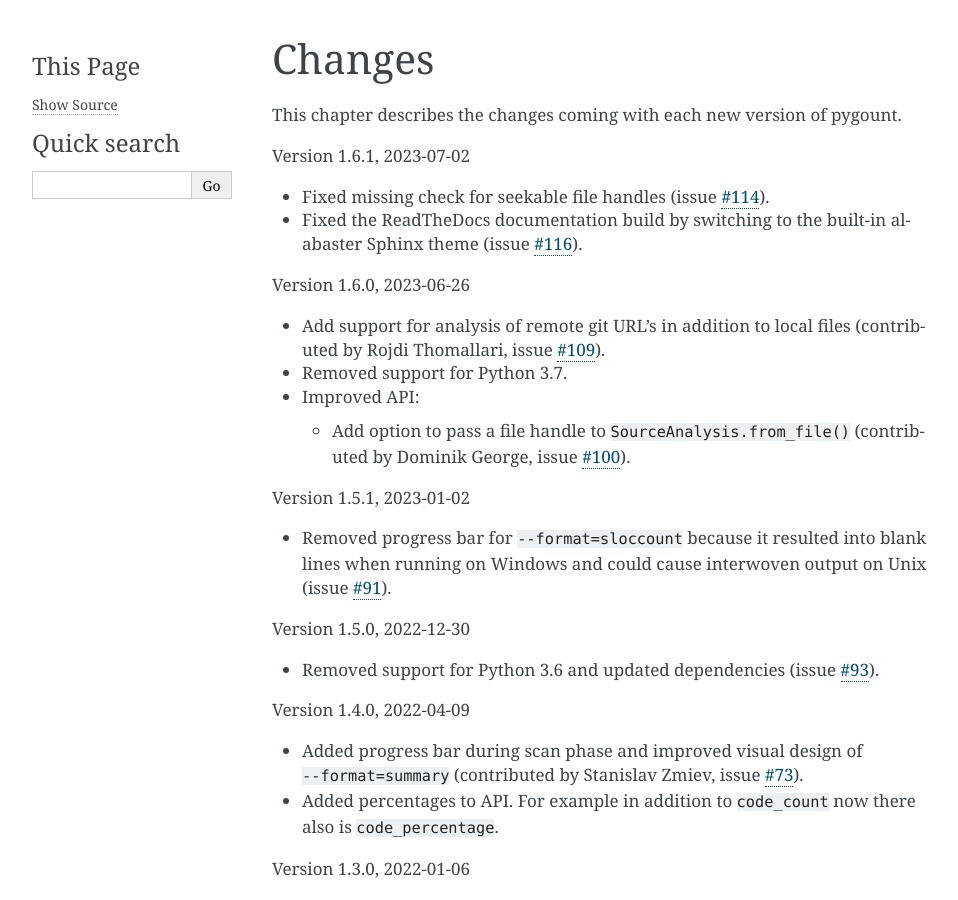
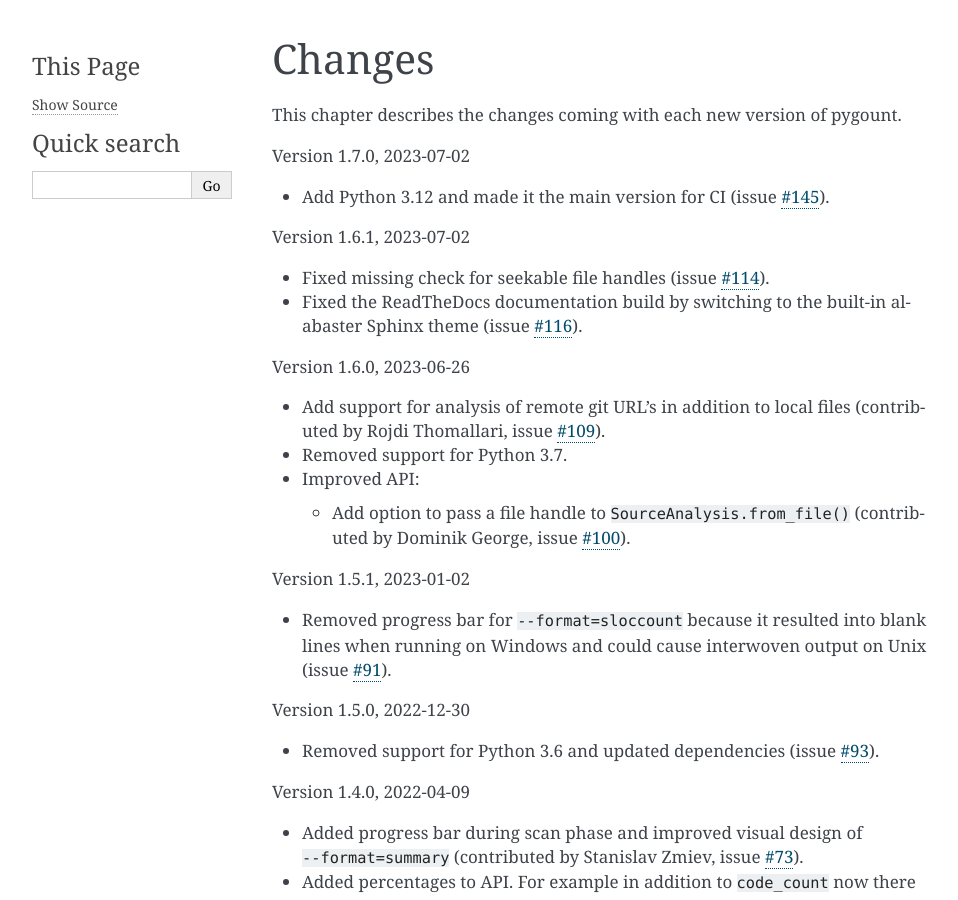
Before and after one commit to roskakori/pygount, a Sphinx documentation site: the page built from docs/changes.rst, in a window 1280 px wide and 900 px high. Shown: the whole window, without its empty margins (148-1106 px from the left). Built offline with Sphinx 7.4.7, drawn with Linux system fonts in a browser that asks for light colours.

Commit message:
#145 Bump version

```diff
--- a/docs/changes.rst
+++ b/docs/changes.rst
@@ -4,6 +4,11 @@
 .. program:: pygount
 
 This chapter describes the changes coming with each new version of pygount.
+
+Version 1.7.0, 2023-07-02
+
+* Add Python 3.12 and made it the main version for CI (issue
+  `#145 <https://github.com/roskakori/pygount/issues/145>`_).
 
 Version 1.6.1, 2023-07-02
 
--- a/pyproject.toml
+++ b/pyproject.toml
@@ -34,7 +34,7 @@
 
 [tool.poetry]
 name = "pygount"
-version = "1.6.1"
+version = "1.7.0"
 description = "count source lines of code (SLOC) using pygments"
 readme = "README.md"
 authors = ["Thomas Aglassinger <roskakori@users.sourceforge.net>"]
```
